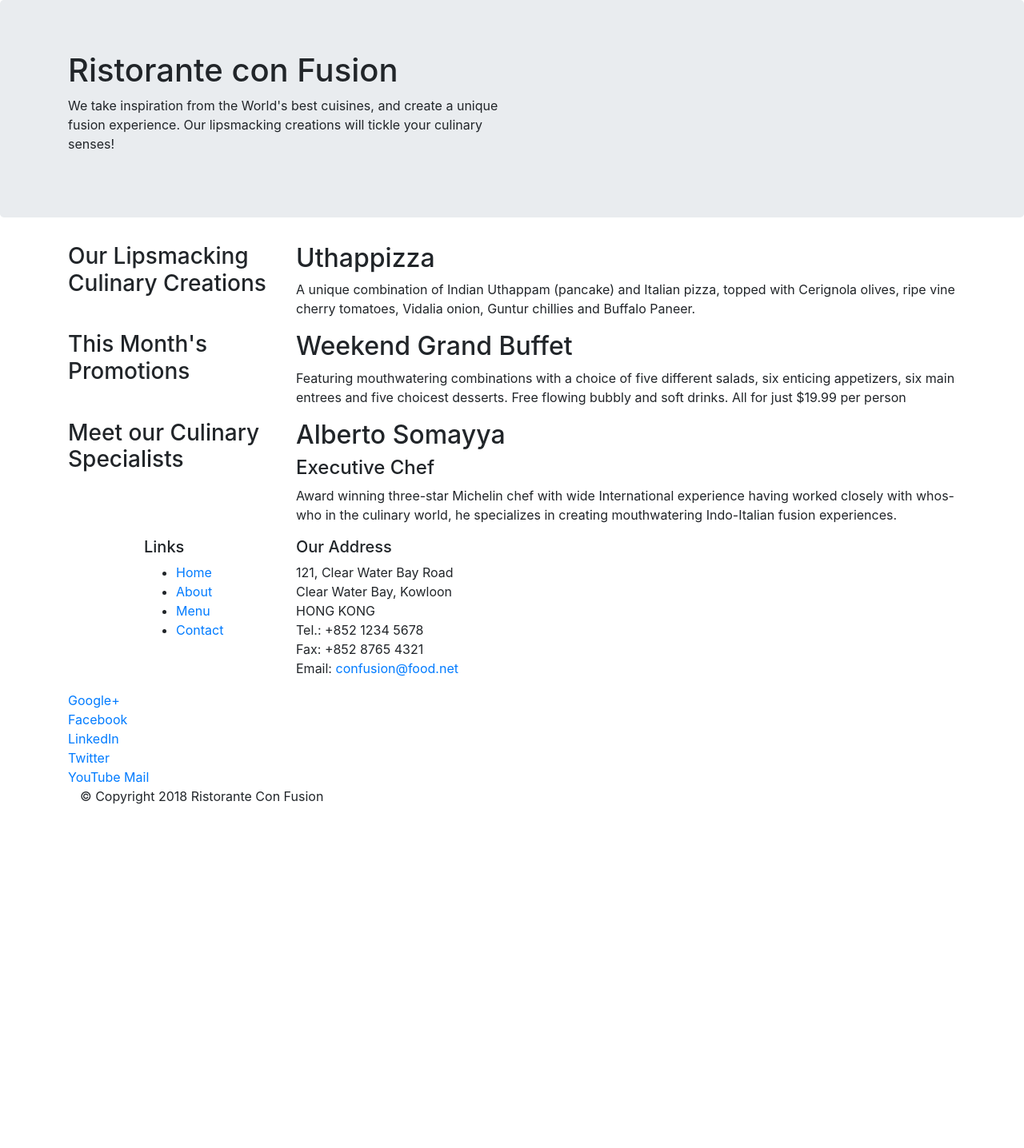
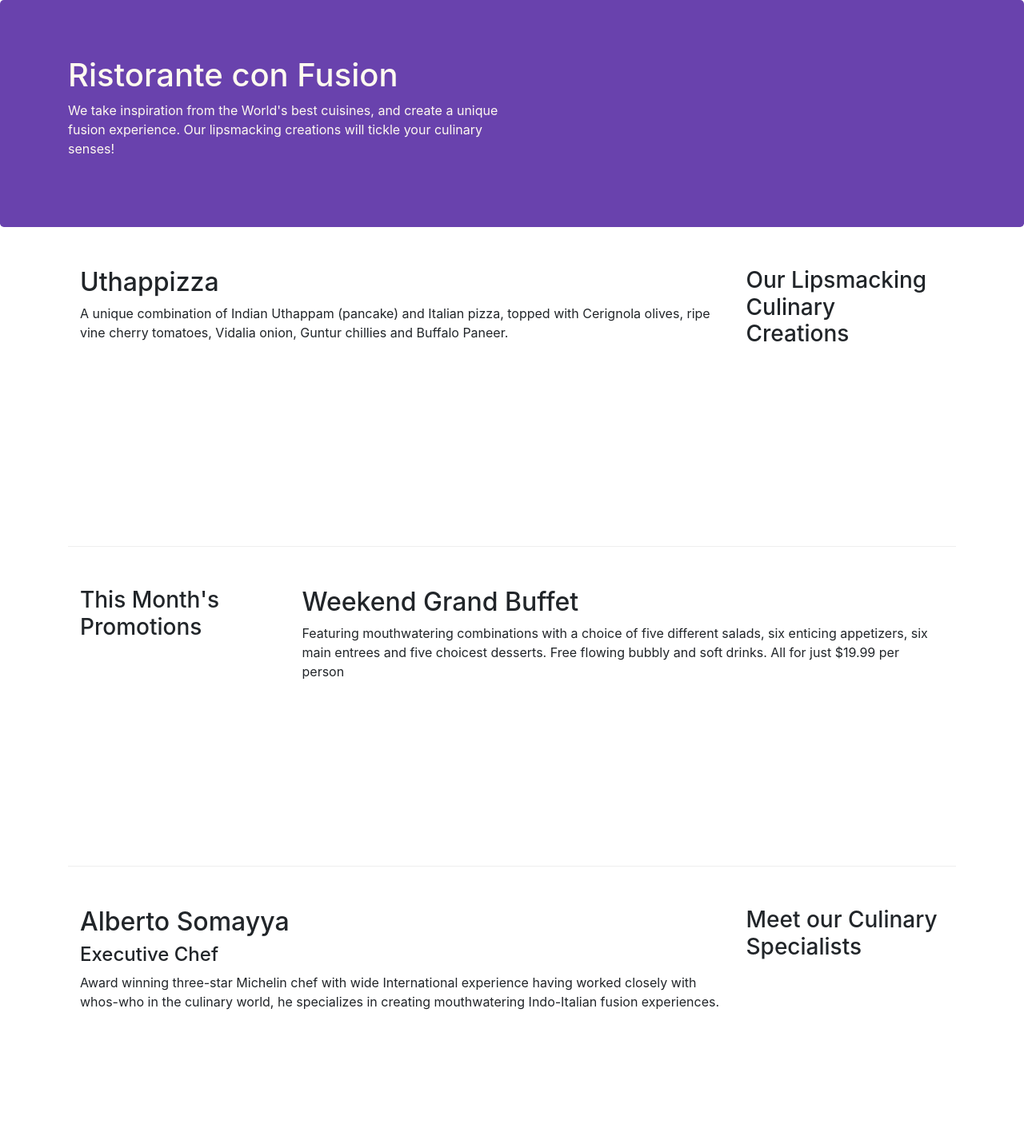
Before and after one commit to DanielFelipeAgMo/coursera, a website: page index.html in a window 1280 px wide. Shown: the top 1436 px of the page at 80% size. Before the commit the page ends 1024 px from the top, so only its background shows below. Drawn offline with nearby package versions, Linux system fonts and the light colour scheme.

Commit message:
Bootstrap Grid Part 2

```diff
--- /dev/null
+++ b/css/styles.css
@@ -0,0 +1,30 @@
+.row-header{
+    margin: 0 px auto;
+    padding: 0 px auto;
+}
+
+.row-content {
+    margin: 0px auto;
+    padding: 50px 0px 50px 0px;
+    border-bottom: 1px ridge;
+    min-height: 400px;
+}
+
+.footer{
+    background-color: #D1C4E9;
+    margin: 0px;
+    padding: 20px 0px 20px 0px;
+}
+
+.jumbotron{
+    padding: 70px 30px 70px 30px;
+    margin: 0px auto;
+    background: #6942ad;
+    color: floralwhite;
+}
+
+.address{
+    font-size: 80%;
+    margin: 0px;
+    color: #000;
+}
--- a/index.html
+++ b/index.html
@@ -5,6 +5,7 @@
 <meta http-equiv="x-ua-compatible" content="ie=edge">
 <!-- Bootstrap CSS -->
 <link rel="stylesheet" href="node_modules/bootstrap/dist/css/bootstrap.min.css">
+<link href="css/styles.css" rel="stylesheet">
 <html lang="en">
 
 <head>
@@ -15,7 +16,7 @@
 
     <header class="jumbotron">
         <div class="container">
-            <div class="row">
+            <div class="row row-header">
                 <div class="col-12 col-sm-6">
                     <h1>Ristorante con Fusion</h1>
                     <p>We take inspiration from the World's best cuisines, and create a unique fusion experience. Our lipsmacking creations will tickle your culinary senses!</p>
@@ -27,18 +28,18 @@
     </header>
 
     <div class="container">
-        <div class="row">
-            <div class="col-12 col-sm-4 col-md-3">
+        <div class="row row-content aling-items-center">
+            <div class="col-12 col-sm-4 order-sm-last col-md-3">
                 <h3>Our Lipsmacking Culinary Creations</h3>
             </div>
-            <div class="col col-sm col-md">
+            <div class="col col-sm order-sm-first col-md">
                 <h2>Uthappizza</h2>
                 <p>A unique combination of Indian Uthappam (pancake) and Italian pizza, topped with Cerignola olives, ripe vine cherry tomatoes, Vidalia onion, Guntur chillies and Buffalo Paneer.</p>
             </div>
         </div>
 
 
-        <div class="row">
+        <div class="row row-content aling-items-center">
             <div class="col-12 col-sm-4 col-md-3">
                 <h3>This Month's Promotions</h3>
             </div>
@@ -48,11 +49,11 @@
             </div>
         </div>
 
-        <div class="row">
-            <div class="col-12 col-sm-4 col-md-3">
+        <div class="row row-content aling-items-center">
+            <div class="col-12 col-sm-4 order-sm-last col-md-3">
                 <h3>Meet our Culinary Specialists</h3>
             </div>
-            <div class="col col-sm col-md">
+            <div class="col col-sm order-sm-first col-md">
                 <h2>Alberto Somayya</h2>
                 <h4>Executive Chef</h4>
                 <p>Award winning three-star Michelin chef with wide International experience having worked closely with whos-who in the culinary world, he specializes in creating mouthwatering Indo-Italian fusion experiences. </p>
@@ -60,12 +61,12 @@
         </div>
     </div>
 
-    <footer>
+    <footer class="footer">
         <div class="container">
             <div class="row">
                 <div class="col-4 offset-1 col-sm-2">
                     <h5>Links</h5>
-                    <ul>
+                    <ul class="list-unstyled" >
                         <li><a href="#">Home</a></li>
                         <li><a href="#">About</a></li>
                         <li><a href="#">Menu</a></li>
@@ -83,8 +84,8 @@
 		              Email: <a href="mailto:confusion@food.net">confusion@food.net</a>
 		           </address>
                 </div>
-                <div>
-                    <div class="col-12 col-sm-4">
+                <div class="col-12 col-sm-4 aling-self-center">
+                    <div class="text-center">
                         <a href="http://google.com/+">Google+</a>
                         <a href="http://www.facebook.com/profile.php?id=">Facebook</a>
                         <a href="http://www.linkedin.com/in/">LinkedIn</a>
@@ -94,7 +95,7 @@
                     </div>
                 </div>
            </div>
-           <div>
+           <div class="row justify-content-center">
                 <div class="col-auto">
                     <p>© Copyright 2018 Ristorante Con Fusion</p>
                 </div>
```
